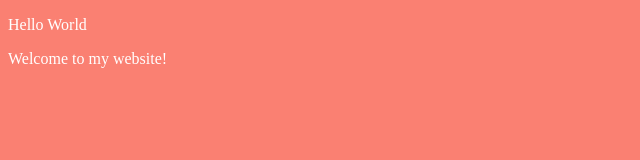
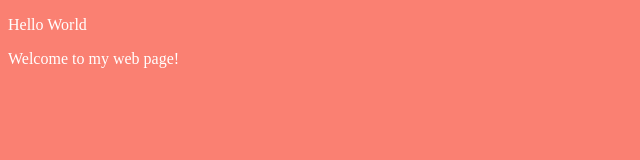
Before and after one commit to Esmanley22/my-project.html, a plain HTML site: page index.html in a window 1280 px wide. Shown: the full height of the page, 0-640 px from the left. Drawn offline with Linux system fonts and the light colour scheme.

Commit message:
changed my greeting

```diff
--- a/index.html
+++ b/index.html
@@ -10,6 +10,6 @@
 </head>
 <body>
     <p>Hello World</p>
-    <p>Welcome to my website!</p>
+    <p>Welcome to my web page!</p>
 </body>
 </html>
```
